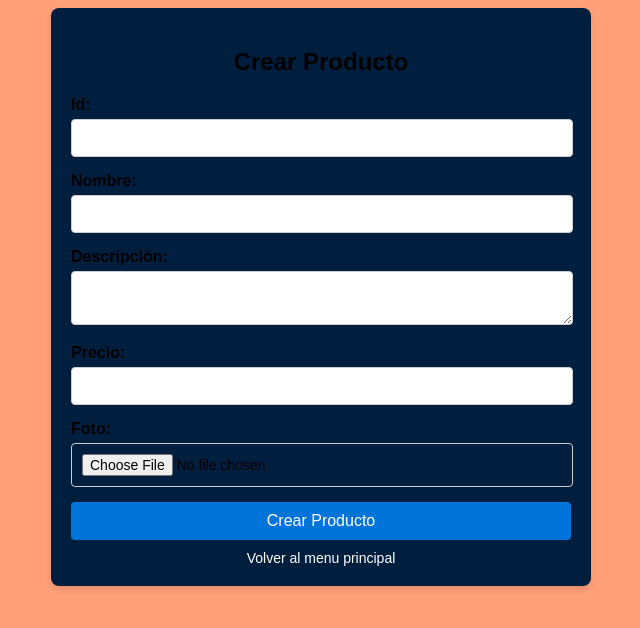
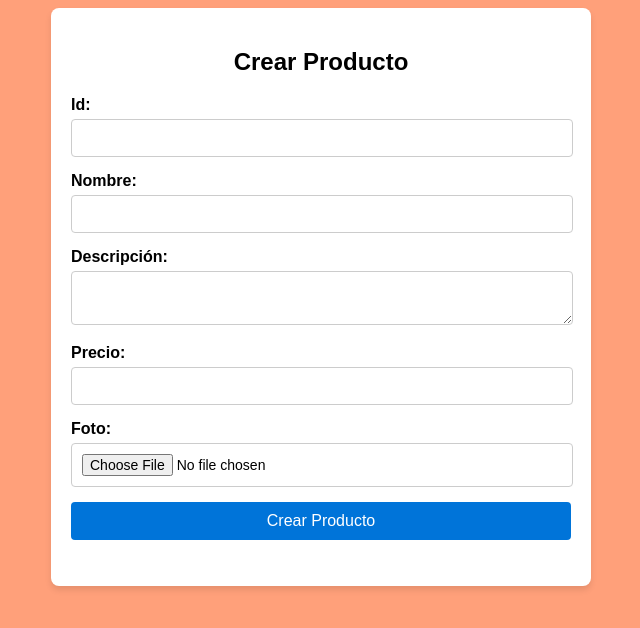
Before and after one commit to Juan-El-Facha-Garetto/SrBurgueFinal, a Vue app: page /crear-producto in a window 1280 px wide. Shown: the top 628 px of the page, without its empty margins (319-959 px from the left). Built offline with nearby package versions, Linux system fonts and the light colour scheme.

Commit message:
Cambio Color Producto

```diff
--- a/package.json
+++ b/package.json
@@ -8,7 +8,12 @@
     "lint": "vue-cli-service lint"
   },
   "dependencies": {
+    "body-parser": "^2.2.0",
     "core-js": "^3.8.3",
+    "cors": "^2.8.5",
+    "dotenv": "^16.5.0",
+    "express": "^5.1.0",
+    "mssql": "^11.0.1",
     "vue": "^3.2.13",
     "vue-router": "^4.0.3"
   },
--- a/src/components/CrearProducto.vue
+++ b/src/components/CrearProducto.vue
@@ -56,7 +56,7 @@ const submitProduct = () => {
   max-width: 500px;
   margin: 0 auto;
   padding: 20px;
-  background-color: var(--background-color);
+  background-color: white;
   border-radius: 8px;
   box-shadow: 0 4px 6px rgba(0, 0, 0, 0.1);
 }
```
Also changed, not shown: 1 other file (tests, documents, lock files or other folders).
